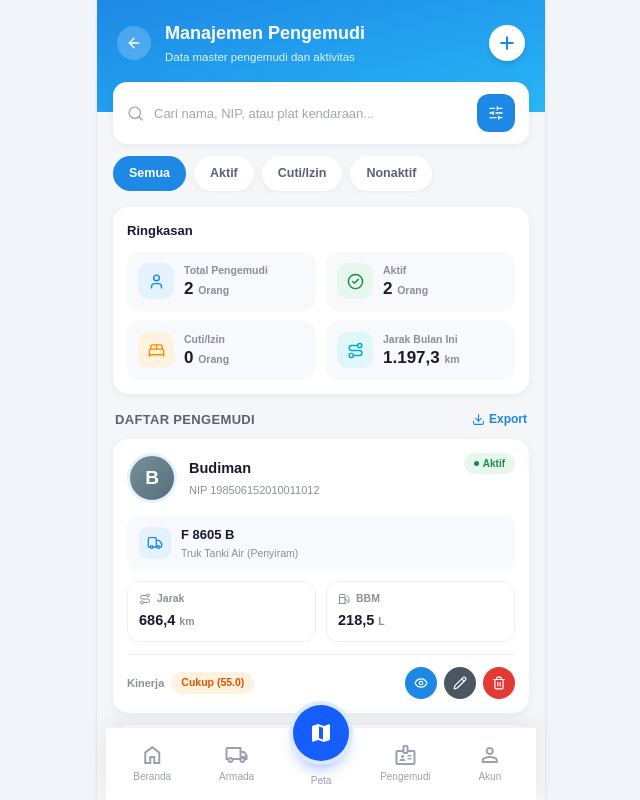
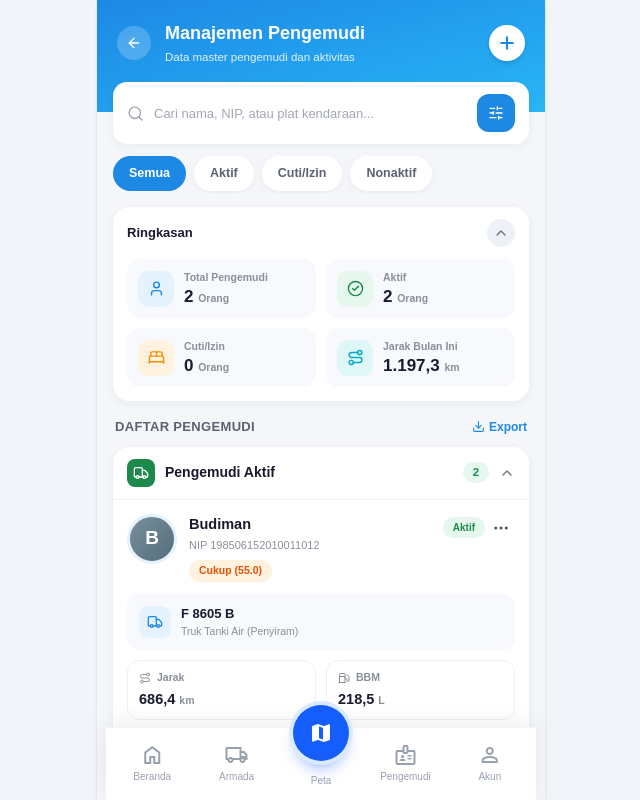
Before and after one commit to puspad170-glitch/pindaitracking, a Next.js app: page /manajemenpengemudi in a window 1280 px wide. Shown: the top 800 px of the page, without its empty margins (319-959 px from the left). Built offline with nearby package versions, Linux system fonts and the light colour scheme; a web font is replaced by a local one.

Commit message:
update revisian

```diff
--- a/src/app/manajemenpengemudi/Daftarpengemudi.tsx
+++ b/src/app/manajemenpengemudi/Daftarpengemudi.tsx
@@ -1,9 +1,24 @@
 "use client";
 
+import { useEffect, useRef, useState, ReactNode } from "react";
 import Link from "next/link";
-import { Download, Truck, Route, Fuel, Eye, Pencil, Trash2 } from "lucide-react";
+import {
+  Download,
+  Truck,
+  Route,
+  Fuel,
+  Eye,
+  Pencil,
+  Trash2,
+  MoreHorizontal,
+  ChevronUp,
+  Navigation,
+  Wrench,
+  BedDouble,
+  UserX,
+} from "lucide-react";
 
-export type StatusPengemudi = "aktif" | "cuti" | "nonaktif";
+export type StatusPengemudi = "aktif" | "perjalanan" | "maintenance" | "cuti" | "nonaktif";
 
 export interface Pengemudi {
   id: string;
@@ -19,11 +34,30 @@ export interface Pengemudi {
   fotoUrl?: string;
 }
 
-const STATUS_STYLE: Record<StatusPengemudi, { label: string; pill: string; dot: string }> = {
-  aktif: { label: "Aktif", pill: "bg-[#E6F7EE] text-[#1B8A4A]", dot: "bg-[#1B8A4A]" },
-  cuti: { label: "Cuti/Izin", pill: "bg-[#FFF3E0] text-[#E65100]", dot: "bg-[#FB8C00]" },
-  nonaktif: { label: "Nonaktif", pill: "bg-[#F1F2F4] text-[#8a8f99]", dot: "bg-[#a2a7b1]" },
+/** Badge status di kanan atas kartu (tanpa titik) */
+const STATUS_STYLE: Record<StatusPengemudi, { label: string; pill: string }> = {
+  aktif: { label: "Aktif", pill: "bg-[#E6F7EE] text-[#1B8A4A]" },
+  perjalanan: { label: "Perjalanan", pill: "bg-[#FFF3E0] text-[#E65100]" },
+  maintenance: { label: "Maintenance", pill: "bg-[#FDECEA] text-[#C62828]" },
+  cuti: { label: "Cuti/Izin", pill: "bg-[#FFF8E1] text-[#B26A00]" },
+  nonaktif: { label: "Nonaktif", pill: "bg-[#F1F2F4] text-[#8a8f99]" },
 };
+
+/** Konfigurasi grup: urutan tampil mengikuti urutan array ini */
+const GROUPS: {
+  key: StatusPengemudi;
+  title: string;
+  icon: ReactNode;
+  iconBg: string;
+  countPill: string;
+}[] = [
+  { key: "aktif", title: "Pengemudi Aktif", icon: <Truck size={16} />, iconBg: "bg-[#1B8A4A]", countPill: "bg-[#E6F7EE] text-[#1B8A4A]" },
+  { key: "perjalanan", title: "Dalam Perjalanan", icon: <Navigation size={16} />, iconBg: "bg-[#FB8C00]", countPill: "bg-[#FFF3E0] text-[#E65100]" },
+  { key: "maintenance", title: "Maintenance & Siaga", icon: <Wrench size={16} />, iconBg: "bg-[#E53935]", countPill: "bg-[#FDECEA] text-[#C62828]" },
+  // grup tambahan: hanya tampil jika ada datanya
+  { key: "cuti", title: "Cuti/Izin", icon: <BedDouble size={16} />, iconBg: "bg-[#F9A825]", countPill: "bg-[#FFF8E1] text-[#B26A00]" },
+  { key: "nonaktif", title: "Nonaktif", icon: <UserX size={16} />, iconBg: "bg-[#A2A7B1]", countPill: "bg-[#F1F2F4] text-[#8a8f99]" },
+];
 
 const KINERJA_STYLE: Record<Pengemudi["kinerjaLabel"], string> = {
   Baik: "bg-[#E6F7EE] text-[#1B8A4A]",
@@ -43,7 +77,7 @@ const fmt = (n: number) =>
 
 const DEFAULT_DATA: Pengemudi[] = [
   { id: "1", nama: "Budiman", nip: "198506152010011012", status: "aktif", plat: "F 8605 B", jenisKendaraan: "Truk Tanki Air (Penyiram)", jarak: 686.4, bbm: 218.5, kinerjaLabel: "Cukup", kinerjaNilai: 55.0 },
-  { id: "2", nama: "Ruspian", nip: "198812202015031004", status: "aktif", plat: "F 8261 B", jenisKendaraan: "Truk Sampah", jarak: 510.9, bbm: 116.0, kinerjaLabel: "Cukup", kinerjaNilai: 65.0 },
+  { id: "2", nama: "Ruspian", nip: "198812202015031004", status: "perjalanan", plat: "F 8261 B", jenisKendaraan: "Truk Sampah", jarak: 510.9, bbm: 116.0, kinerjaLabel: "Cukup", kinerjaNilai: 65.0 },
 ];
 
 interface DaftarPengemudiProps {
@@ -54,38 +88,111 @@ interface DaftarPengemudiProps {
   onHapus?: (p: Pengemudi) => void;
 }
 
-export default function DaftarPengemudi({
-  pengemudi = DEFAULT_DATA,
-  totalData,
-  detailBasePath = "/pengemudi",
-  onExport,
+/* ---------- Menu titik tiga (Lihat Detail / Edit / Hapus) ---------- */
+function MenuAksi({
+  p,
+  detailBasePath,
   onHapus,
-}: DaftarPengemudiProps) {
-  const total = totalData ?? pengemudi.length;
+}: {
+  p: Pengemudi;
+  detailBasePath: string;
+  onHapus?: (p: Pengemudi) => void;
+}) {
+  const [open, setOpen] = useState(false);
+  const ref = useRef<HTMLDivElement>(null);
+
+  // tutup saat klik di luar menu atau tekan Escape
+  useEffect(() => {
+    if (!open) return;
+    const onDown = (e: MouseEvent | TouchEvent) => {
+      if (ref.current && !ref.current.contains(e.target as Node)) setOpen(false);
+    };
+    const onKey = (e: KeyboardEvent) => e.key === "Escape" && setOpen(false);
+    document.addEventListener("mousedown", onDown);
+    document.addEventListener("touchstart", onDown);
+    document.addEventListener("keydown", onKey);
+    return () => {
+      document.removeEventListener("mousedown", onDown);
+      document.removeEventListener("touchstart", onDown);
+      document.removeEventListener("keydown", onKey);
+    };
+  }, [open]);
+
+  const itemCls =
+    "flex items-center gap-2.5 w-full px-3 py-2.5 rounded-lg text-[13px] font-semibold text-left active:bg-[#F1F5F9] hover:bg-[#F1F5F9]";
 
   return (
-    <div className="px-4 pt-4">
-      <div className="flex justify-between items-center mx-0.5 mb-2.5">
-        <div className="text-[13px] font-extrabold text-[#5b6270] uppercase tracking-wide">
-          Daftar Pengemudi
-        </div>
-        <button onClick={onExport} className="flex items-center gap-1 text-xs font-bold text-[#1E88E5]">
-          <Download size={13} />
-          Export
+    <div ref={ref} className="relative">
+      <button
+        type="button"
+        onClick={() => setOpen((v) => !v)}
+        aria-label="Menu aksi"
+        aria-haspopup="menu"
+        aria-expanded={open}
+        className="w-7 h-7 flex items-center justify-center rounded-full text-[#4B5563] active:bg-[#EEF2F7]"
+      >
+        <MoreHorizontal size={18} />
+      </button>
+
+      {open && (
+        <div
+          role="menu"
+          className="absolute right-0 top-9 z-30 w-[158px] bg-white rounded-xl p-1.5 border border-[#E3E8F0] shadow-[0_8px_24px_rgba(20,30,60,0.16)]"
+        >
+          <span className="absolute -top-1.5 right-2.5 w-3 h-3 rotate-45 bg-white border-l border-t border-[#E3E8F0]" />
+          <Link
+            href={`${detailBasePath}/${p.id}`}
+            role="menuitem"
+            onClick={() => setOpen(false)}
+            className={`${itemCls} text-[#1E88E5]`}
+          >
+            <Eye size={15} /> Lihat Detail
+          </Link>
+          <Link
+            href={`${detailBasePath}/${p.id}/edit`}
+            role="menuitem"
+            onClick={() => setOpen(false)}
+            className={`${itemCls} text-[#374151]`}
+          >
+            <Pencil size={15} /> Edit
+          </Link>
+          <button
+            type="button"
+            role="menuitem"
+            onClick={() => {
+              setOpen(false);
+              onHapus?.(p);
+            }}
+            className={`${itemCls} text-[#E53935]`}
+          >
+            <Trash2 size={15} /> Hapus
           </button>
         </div>
+      )}
+    </div>
+  );
+}
 
-      {pengemudi.length === 0 ? (
-        <div className="text-center text-[13px] text-[#8a8f99] py-10">Tidak ada pengemudi ditemukan.</div>
-      ) : (
-        pengemudi.map((p, i) => {
+/* ---------- Satu baris pengemudi di dalam kartu grup ---------- */
+function BarisPengemudi({
+  p,
+  index,
+  detailBasePath,
+  onHapus,
+}: {
+  p: Pengemudi;
+  index: number;
+  detailBasePath: string;
+  onHapus?: (p: Pengemudi) => void;
+}) {
   const st = STATUS_STYLE[p.status];
+
   return (
-            <div key={p.id} className="bg-white rounded-2xl p-3.5 mb-3 shadow-[0_2px_10px_rgba(20,30,60,0.06)]">
-              {/* atas: avatar, nama, status */}
-              <div className="flex items-center gap-3">
+    <div className="p-3.5 border-t border-[#F0F2F5] first:border-t-0">
+      {/* atas: avatar, nama, NIP, kinerja | status + titik tiga */}
+      <div className="flex items-start gap-3">
         <div
-                  className={`w-[50px] h-[50px] rounded-full border-[3px] border-[#E3F2FD] flex items-center justify-center text-white text-[19px] font-extrabold flex-shrink-0 overflow-hidden bg-gradient-to-br ${AVATAR_GRADIENTS[i % AVATAR_GRADIENTS.length]}`}
+          className={`w-[50px] h-[50px] rounded-full border-[3px] border-[#E3F2FD] flex items-center justify-center text-white text-[19px] font-extrabold flex-shrink-0 overflow-hidden bg-gradient-to-br ${AVATAR_GRADIENTS[index % AVATAR_GRADIENTS.length]}`}
         >
           {p.fotoUrl ? (
             // eslint-disable-next-line @next/next/no-img-element
@@ -94,14 +201,23 @@ export default function DaftarPengemudi({
             p.nama.charAt(0).toUpperCase()
           )}
         </div>
-                <div className="min-w-0">
+
+        <div className="min-w-0 flex-1">
           <div className="text-[14.5px] font-extrabold text-[#1a1a2e] truncate">{p.nama}</div>
           <div className="text-[11px] text-[#8a8f99] mt-0.5">NIP {p.nip}</div>
+          <span
+            className={`inline-block mt-1.5 text-[10.5px] font-extrabold px-2.5 py-[3px] rounded-full ${KINERJA_STYLE[p.kinerjaLabel]}`}
+          >
+            {p.kinerjaLabel} ({p.kinerjaNilai.toFixed(1)})
+          </span>
         </div>
-                <span className={`ml-auto self-start flex items-center gap-1 text-[10px] font-extrabold px-2.5 py-[3px] rounded-full ${st.pill}`}>
-                  <span className={`w-[5px] h-[5px] rounded-full ${st.dot}`} />
+
+        <div className="flex items-center gap-0.5 flex-shrink-0">
+          <span className={`text-[10px] font-extrabold px-2.5 py-[3px] rounded-full ${st.pill}`}>
             {st.label}
           </span>
+          <MenuAksi p={p} detailBasePath={detailBasePath} onHapus={onHapus} />
+        </div>
       </div>
 
       {/* kendaraan */}
@@ -134,40 +250,98 @@ export default function DaftarPengemudi({
           </div>
         </div>
       </div>
+    </div>
+  );
+}
 
-              {/* kinerja + aksi */}
-              <div className="flex items-center justify-between mt-3 pt-3 border-t border-[#F0F2F5]">
-                <div className="flex items-center gap-[7px] text-[11px] font-semibold text-[#8a8f99]">
-                  Kinerja
-                  <span className={`text-[10.5px] font-extrabold px-2.5 py-[3px] rounded-full ${KINERJA_STYLE[p.kinerjaLabel]}`}>
-                    {p.kinerjaLabel} ({p.kinerjaNilai.toFixed(1)})
-                  </span>
+export default function DaftarPengemudi({
+  pengemudi = DEFAULT_DATA,
+  totalData,
+  detailBasePath = "/pengemudi",
+  onExport,
+  onHapus,
+}: DaftarPengemudiProps) {
+  const total = totalData ?? pengemudi.length;
+  // grup yang sedang ditutup
+  const [tertutup, setTertutup] = useState<Partial<Record<StatusPengemudi, boolean>>>({});
+
+  const toggle = (key: StatusPengemudi) =>
+    setTertutup((prev) => ({ ...prev, [key]: !prev[key] }));
+
+  // 3 grup utama selalu tampil; cuti & nonaktif hanya jika ada datanya
+  const grupTampil = GROUPS.filter(
+    (g) =>
+      ["aktif", "perjalanan", "maintenance"].includes(g.key) ||
+      pengemudi.some((p) => p.status === g.key)
+  );
+
+  return (
+    <div className="px-4 pt-4">
+      <div className="flex justify-between items-center mx-0.5 mb-2.5">
+        <div className="text-[13px] font-extrabold text-[#5b6270] uppercase tracking-wide">
+          Daftar Pengemudi
         </div>
-                <div className="flex gap-[7px]">
-                  <Link
-                    href={`${detailBasePath}/${p.id}`}
-                    aria-label="Lihat detail"
-                    className="w-8 h-8 rounded-full bg-[#1E88E5] text-white flex items-center justify-center active:scale-95 transition"
-                  >
-                    <Eye size={14} />
-                  </Link>
-                  <Link
-                    href={`${detailBasePath}/${p.id}/edit`}
-                    aria-label="Edit"
-                    className="w-8 h-8 rounded-full bg-[#4B5563] text-white flex items-center justify-center active:scale-95 transition"
-                  >
-                    <Pencil size={14} />
-                  </Link>
-                  <button
-                    onClick={() => onHapus?.(p)}
-                    aria-label="Hapus"
-                    className="w-8 h-8 rounded-full bg-[#E53935] text-white flex items-center justify-center active:scale-95 transition"
-                  >
-                    <Trash2 size={14} />
+        <button onClick={onExport} className="flex items-center gap-1 text-xs font-bold text-[#1E88E5]">
+          <Download size={13} />
+          Export
         </button>
       </div>
+
+      {pengemudi.length === 0 ? (
+        <div className="text-center text-[13px] text-[#8a8f99] py-10">Tidak ada pengemudi ditemukan.</div>
+      ) : (
+        grupTampil.map((g) => {
+          const anggota = pengemudi.filter((p) => p.status === g.key);
+          const isClosed = !!tertutup[g.key];
+
+          return (
+            <section
+              key={g.key}
+              className="bg-white rounded-2xl mb-3 shadow-[0_2px_10px_rgba(20,30,60,0.06)]"
+            >
+              {/* header grup */}
+              <button
+                type="button"
+                onClick={() => toggle(g.key)}
+                aria-expanded={!isClosed}
+                className="flex items-center gap-2.5 w-full px-3.5 py-3 text-left"
+              >
+                <span
+                  className={`w-7 h-7 rounded-lg text-white flex items-center justify-center flex-shrink-0 ${g.iconBg}`}
+                >
+                  {g.icon}
+                </span>
+                <span className="text-[14px] font-extrabold text-[#1a1a2e] flex-1">{g.title}</span>
+                <span className={`text-[11.5px] font-extrabold min-w-[26px] text-center px-2 py-0.5 rounded-full ${g.countPill}`}>
+                  {anggota.length}
+                </span>
+                <ChevronUp
+                  size={16}
+                  className={`text-[#6b7280] transition-transform duration-200 ${isClosed ? "rotate-180" : ""}`}
+                />
+              </button>
+
+              {/* isi grup */}
+              {!isClosed && (
+                <div className="border-t border-[#F0F2F5]">
+                  {anggota.length === 0 ? (
+                    <div className="text-center text-[12px] text-[#a2a7b1] py-5">
+                      Tidak ada pengemudi.
                     </div>
+                  ) : (
+                    anggota.map((p) => (
+                      <BarisPengemudi
+                        key={p.id}
+                        p={p}
+                        index={pengemudi.indexOf(p)}
+                        detailBasePath={detailBasePath}
+                        onHapus={onHapus}
+                      />
+                    ))
+                  )}
                 </div>
+              )}
+            </section>
           );
         })
       )}
--- a/src/app/manajemenpengemudi/Ringkasan.tsx
+++ b/src/app/manajemenpengemudi/Ringkasan.tsx
@@ -1,7 +1,7 @@
 "use client";
 
-import { User, CheckCircle2, BedDouble, Route } from "lucide-react";
-import { ReactNode } from "react";
+import { useState, ReactNode } from "react";
+import { User, CheckCircle2, BedDouble, Route, ChevronUp } from "lucide-react";
 
 interface SumItemProps {
   icon: ReactNode;
@@ -36,6 +36,8 @@ interface RingkasanProps {
   aktif?: number;
   cutiIzin?: number;
   totalJarak?: number;
+  /** Kondisi awal: terbuka (default) atau tertutup */
+  defaultOpen?: boolean;
 }
 
 export default function Ringkasan({
@@ -43,12 +45,32 @@ export default function Ringkasan({
   aktif = 2,
   cutiIzin = 0,
   totalJarak = 1197.3,
+  defaultOpen = true,
 }: RingkasanProps) {
+  const [open, setOpen] = useState(defaultOpen);
+
   return (
     <div className="px-4 pt-3.5">
-      <div className="bg-white rounded-2xl p-3.5 shadow-[0_2px_10px_rgba(20,30,60,0.06)]">
-        <div className="text-[13px] font-extrabold text-[#1a1a2e] mb-[11px]">Ringkasan</div>
-        <div className="grid grid-cols-2 gap-2.5">
+      <div className="bg-white rounded-2xl shadow-[0_2px_10px_rgba(20,30,60,0.06)]">
+        {/* header + tombol buka/tutup di kanan atas */}
+        <div className="flex items-center justify-between px-3.5 py-3">
+          <div className="text-[13px] font-extrabold text-[#1a1a2e]">Ringkasan</div>
+          <button
+            type="button"
+            onClick={() => setOpen((v) => !v)}
+            aria-expanded={open}
+            aria-label={open ? "Tutup ringkasan" : "Buka ringkasan"}
+            className="w-7 h-7 rounded-full bg-[#EEF2F7] text-[#6b7280] flex items-center justify-center active:scale-95 transition"
+          >
+            <ChevronUp
+              size={16}
+              className={`transition-transform duration-200 ${open ? "" : "rotate-180"}`}
+            />
+          </button>
+        </div>
+
+        {open && (
+          <div className="grid grid-cols-2 gap-2.5 px-3.5 pb-3.5">
             <SumItem icon={<User size={17} />} bg="#E3F2FD" color="#1E88E5" label="Total Pengemudi" value={String(totalPengemudi)} unit="Orang" />
             <SumItem icon={<CheckCircle2 size={17} />} bg="#E6F7EE" color="#1B8A4A" label="Aktif" value={String(aktif)} unit="Orang" />
             <SumItem icon={<BedDouble size={17} />} bg="#FFF3E0" color="#FB8C00" label="Cuti/Izin" value={String(cutiIzin)} unit="Orang" />
@@ -61,6 +83,7 @@ export default function Ringkasan({
               unit="km"
             />
           </div>
+        )}
       </div>
     </div>
   );
```
Lines whose indentation alone changed are shown as unchanged.
